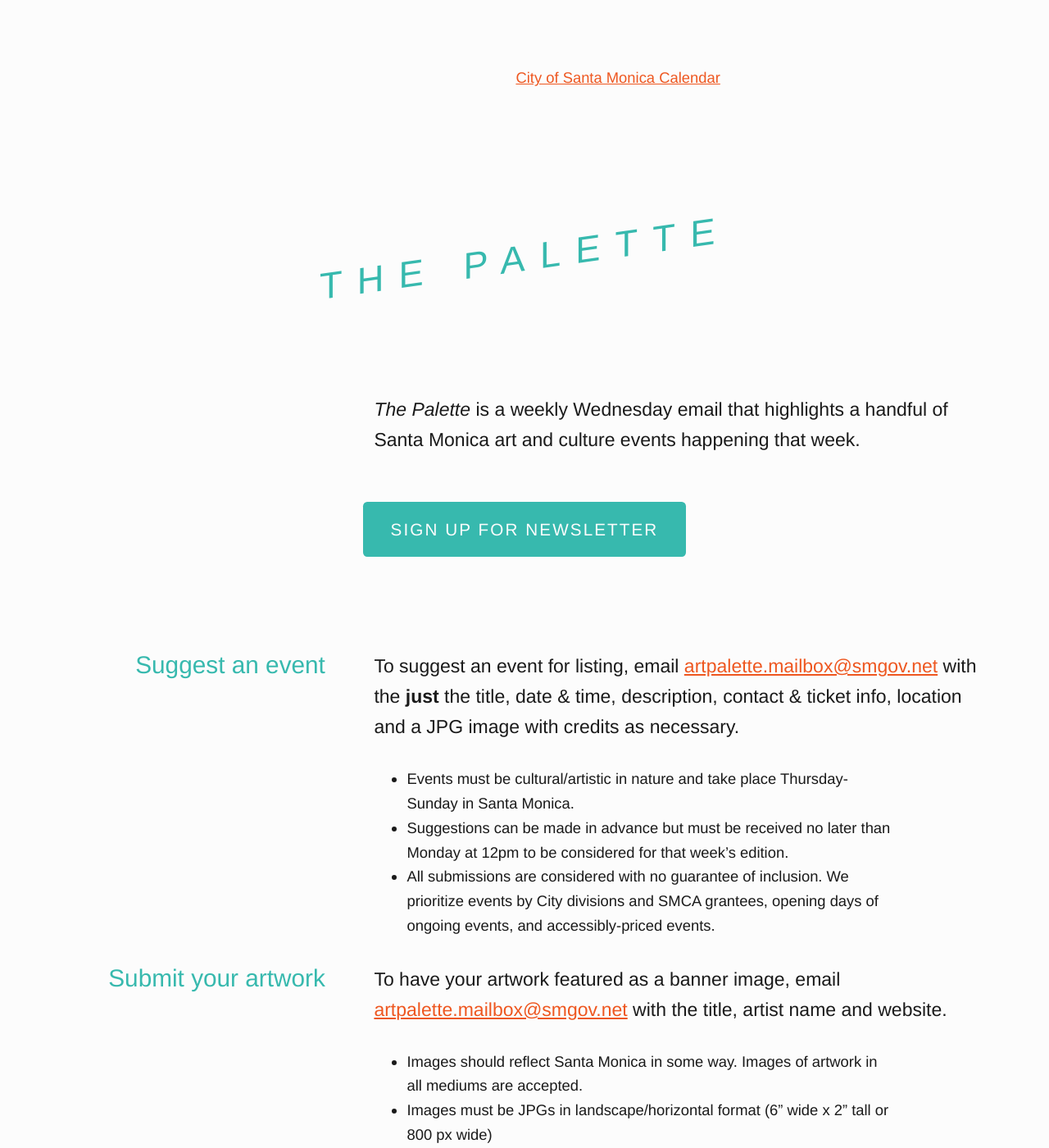
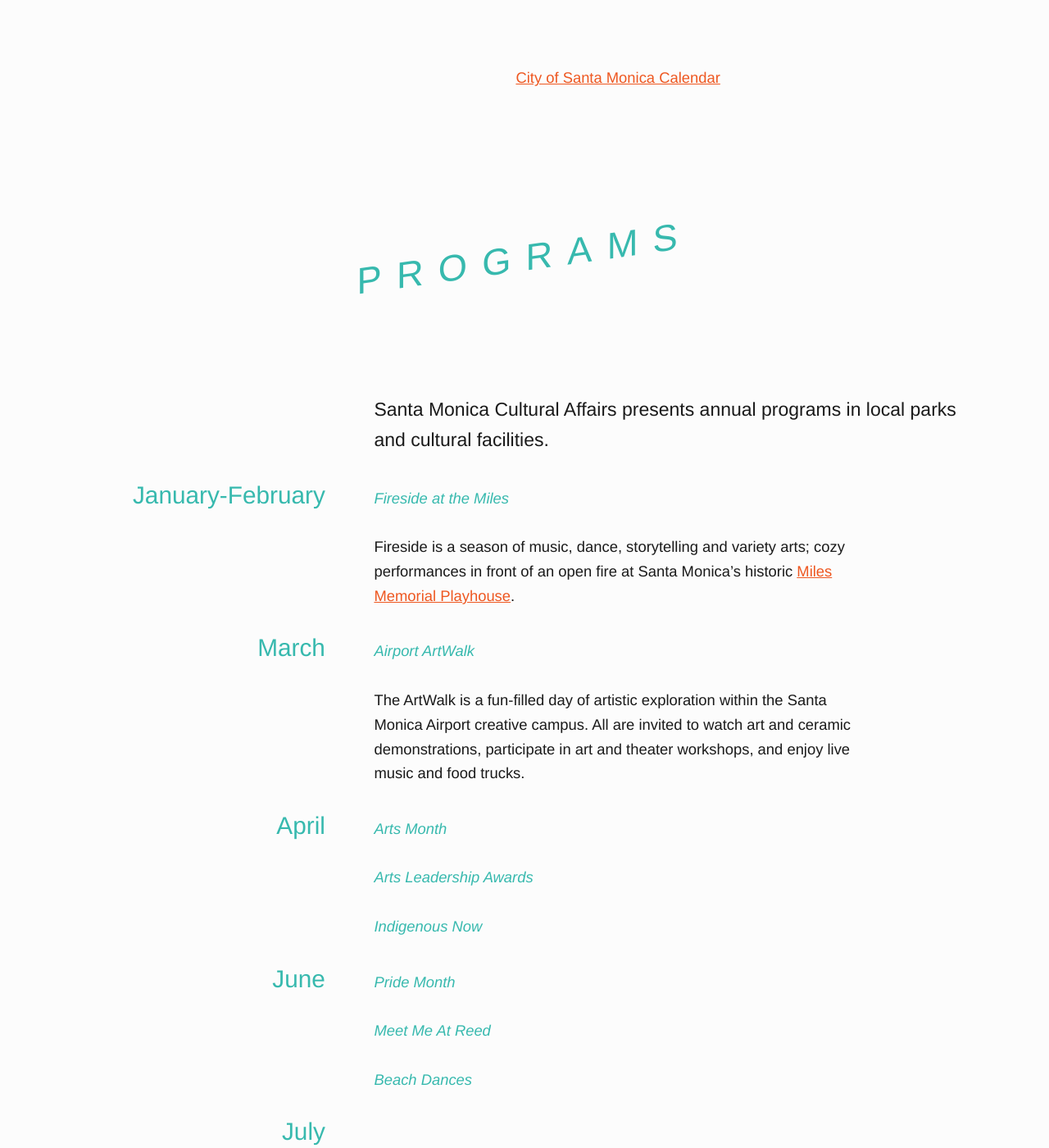
Before and after one commit to jimthoburn/artsamo, a Jekyll site: the page built from pages/events.markdown, in a window 1280 px wide and 1400 px high, scrolled down 3978 px. Shown: the whole window at 82% size. Built offline with Jekyll 4.4.1, drawn with Linux system fonts in a browser that asks for light colours; some web fonts are replaced; some of the changed text lies outside the part shown.

Commit message:
Update events.markdown

```diff
--- a/pages/events.markdown
+++ b/pages/events.markdown
@@ -42,6 +42,74 @@ Calendar <a id="calendar"></a>
 * * *
 
 
+Programs
+-----------------------
+
+Santa Monica Cultural Affairs presents annual programs in local parks and cultural facilities.
+
+### January-February
+
+#### Fireside at the Miles
+
+Fireside is a season of music, dance, storytelling and variety arts; cozy performances in front of an open fire at Santa Monica’s historic [Miles Memorial Playhouse](/miles-memorial-playhouse).
+
+### March
+
+#### Airport ArtWalk
+
+The ArtWalk is a fun-filled day of artistic exploration within the Santa Monica Airport creative campus. All are invited to watch art and ceramic demonstrations, participate in art and theater workshops, and enjoy live music and food trucks.
+
+### April
+
+#### Arts Month
+
+#### Arts Leadership Awards
+
+#### Indigenous Now
+
+### June
+
+#### Pride Month
+
+#### Meet Me At Reed
+
+#### Beach Dances
+
+### July
+
+### August
+
+#### Jazz on the Lawn
+
+#### Cardboard Yacht Regatta
+
+### September
+
+#### Coast
+
+### October
+
+#### Wonder Room
+
+### November
+
+#### Dia de Los Muertos
+
+### Continuous
+
+#### Artist Residency events
+#### Downbeat 720
+#### Monthly Craft Lounge at the Camera Obscura
+
+### Retired events
+
+#### GLOW
+
+#### Santa Monica Festival
+
+* * *
+
+
 The Palette
 -----------------------
 
```
